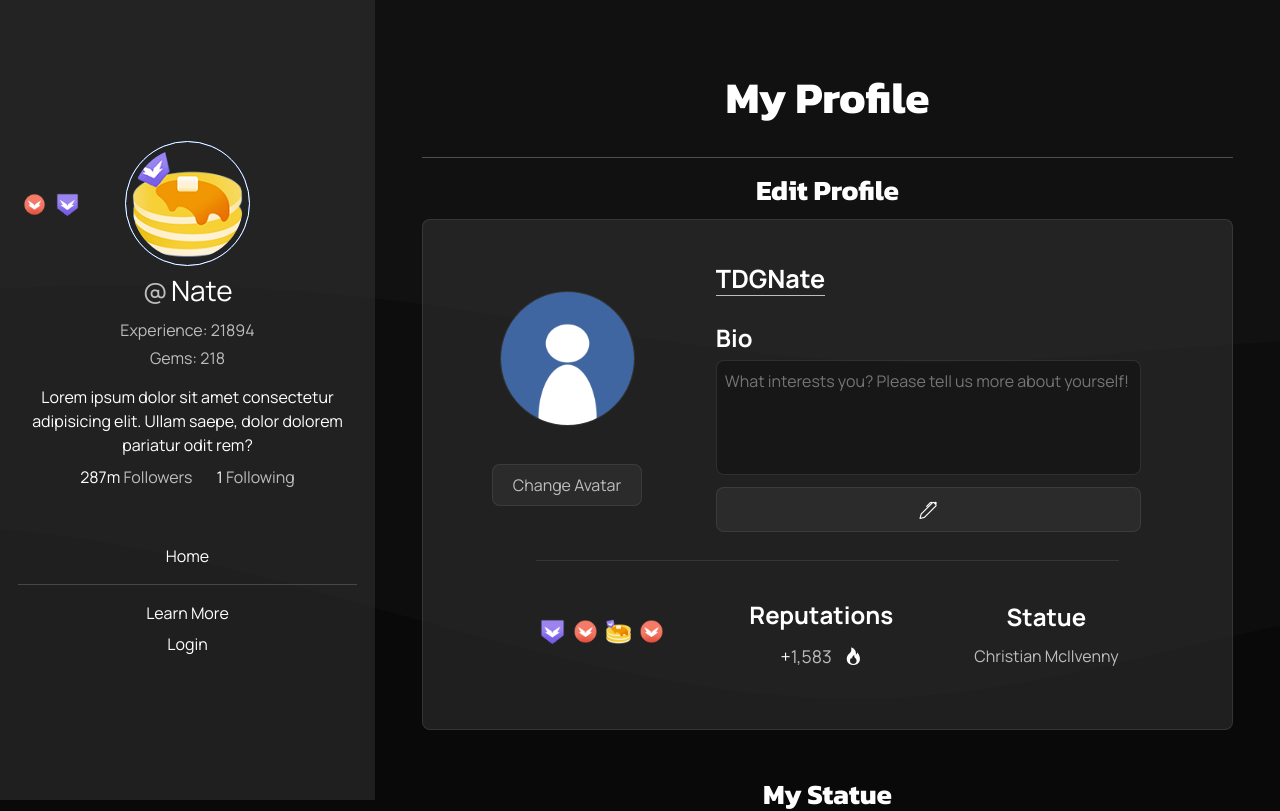
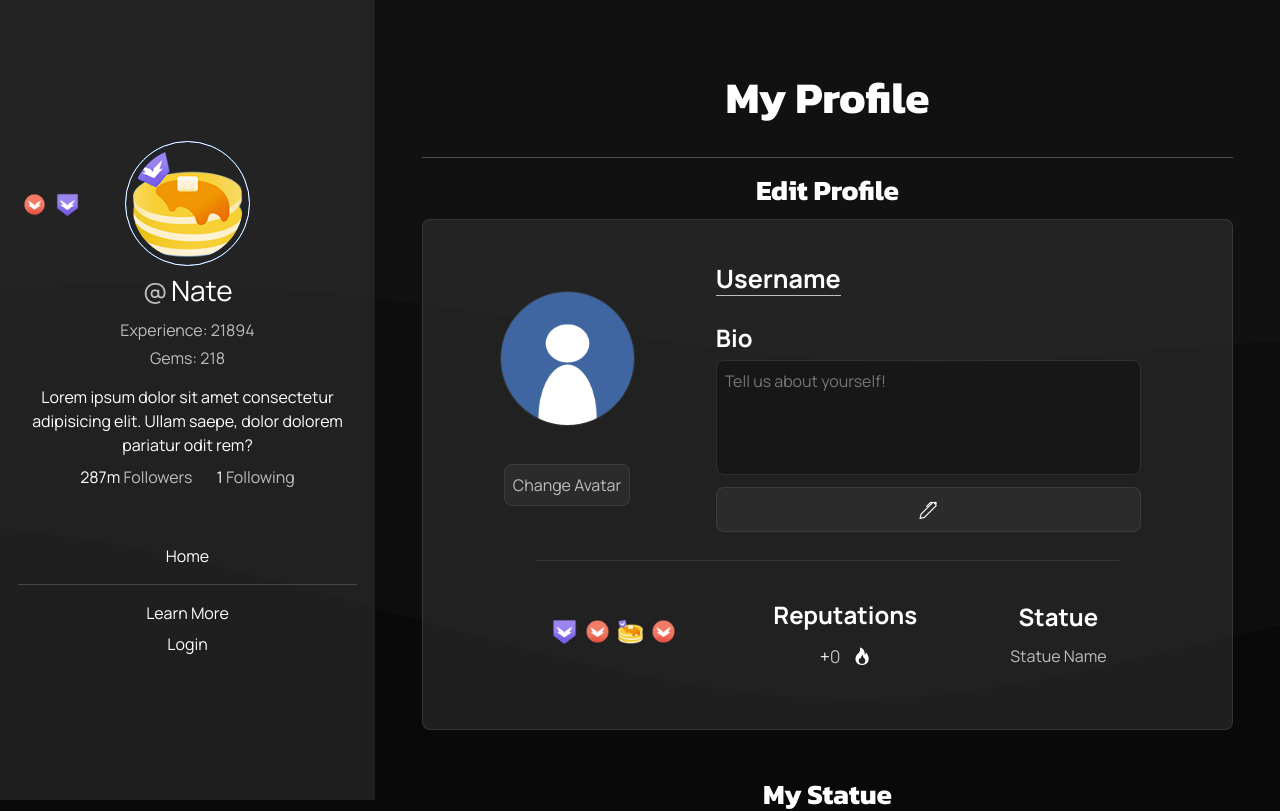
Before and after one commit to TDG-Org/Statue-Status, a React (Create React App) app in the folder client/: page /profile in a window 1280 px wide. Shown: the top 811 px of the page. Built offline with nearby package versions, Linux system fonts and the light colour scheme.

Commit message:
removed static data

```diff
--- a/client/src/components/Profile/Middle.jsx
+++ b/client/src/components/Profile/Middle.jsx
@@ -46,16 +46,16 @@ const Middle = () => {
   return (
     <div className="text-edit-side">
 
-      {/* Username  */}
+      {/* Username */}
       <div className="profile-sect-name">
-        <h4 id="profileUsername">TDGNate</h4>
+        <h4 id="profileUsername">Username</h4>
       </div>
 
-      {/* Bio  */}
+      {/* Bio */}
       <div className="profile-sect-bio">
         <h4 id="bioTitle">Bio</h4>
           <textarea
-            placeholder="What interests you? Please tell us more about yourself!"
+            placeholder="Tell us about yourself!"
             type="text"
             className="bio-input"
             defaultValue={editProfileAbout}
@@ -64,17 +64,17 @@ const Middle = () => {
             onChange={handleProfileAboutInputChange}
           ></textarea>
 
-        {/* Edit button  */}
+        {/* Edit button */}
           <button
             className={`edit-bio-btn ${editProfileAboutActive ? "hide" : ""}`}
             onClick={handleToggleProfileAbout}
           ><i className="bi bi-pen"></i>
           </button>
 
-          {/* The Save and Cancel Buttons  */}
+          {/* The Save and Cancel Buttons */}
           <div className={`profile-bio-about-btns ${editProfileAboutActive ? "" : "hide"}`}>
 
-            {/* Save button  */}
+            {/* Save button */}
             <button
               className="profile-bio-save"
               onClick={(e) => {
@@ -85,7 +85,7 @@ const Middle = () => {
               Save
             </button>
 
-            {/* Cancel button  */}
+            {/* Cancel button */}
             <button
               className="profile-bio-cancel"
               onClick={() => {
--- a/client/src/components/Profile/UserInfo.jsx
+++ b/client/src/components/Profile/UserInfo.jsx
@@ -10,7 +10,7 @@ const UserInfo = () => {
   return (
     <div className="other-user-info">
 
-    {/* Badges  */}
+    {/* Badges */}
     <div className="profile-sect-badges">
       <div className="profile-sect-badge">
         <img src={Bravery} alt="" />
@@ -26,22 +26,22 @@ const UserInfo = () => {
       </div>
     </div>
 
-    {/* Reputations  */}
+    {/* Reputations */}
     <div className="profile-sect-reps" id="profileSectReps">
       <h4>Reputations</h4>
       <div className="rep">
         <span>+</span>
-        <p id="repCount">1,583</p>
+        <p id="repCount">0</p>
         <i className="bi bi-fire"></i>
       </div>
     </div>
 
-    {/* Reputations  */}
+    {/* Reputations */}
     <div className="profile-sect-statue">
       <h4>Statue</h4>
-      <Link>Christian McIlvenny</Link>
+      <Link>Statue Name</Link>
 
-      {/* If user does not have a statue  */}
+      {/* If user does not have a statue */}
       {/* <p className="no-statue">NA</p>  */}
     </div>
   </div>
--- a/client/src/pages/Profile/ProfilePage.scss
+++ b/client/src/pages/Profile/ProfilePage.scss
@@ -33,8 +33,8 @@
           .change-avatar {
             margin: 1rem auto;
             border-radius: 8px;
+            padding: .5rem .5rem;
             color: $mid-light-clr;
-            padding: .5rem 1.25rem;
             transition: all 250ms ease-in;
             border: 1px solid $low-dark-clr;
             background-color: $mid-dark-clr;
```
